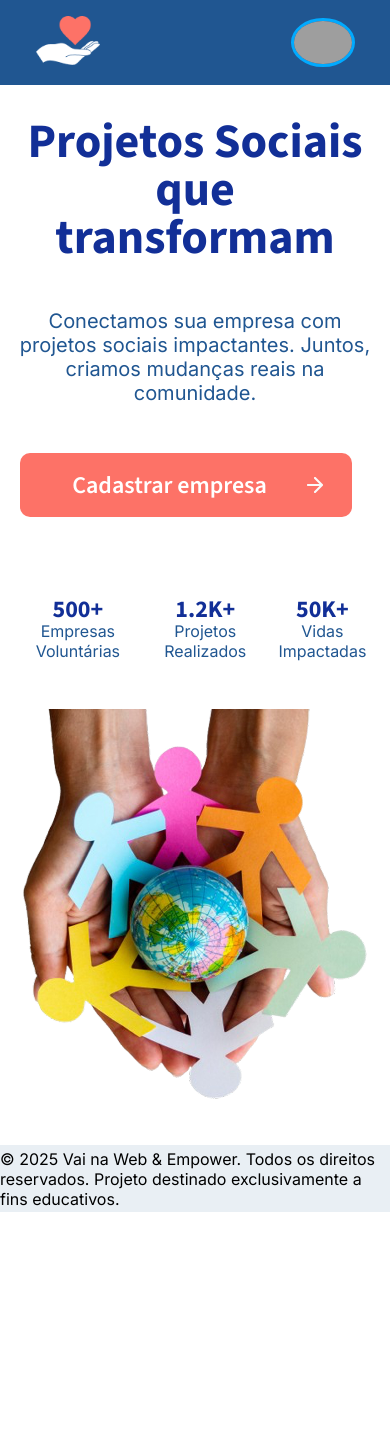
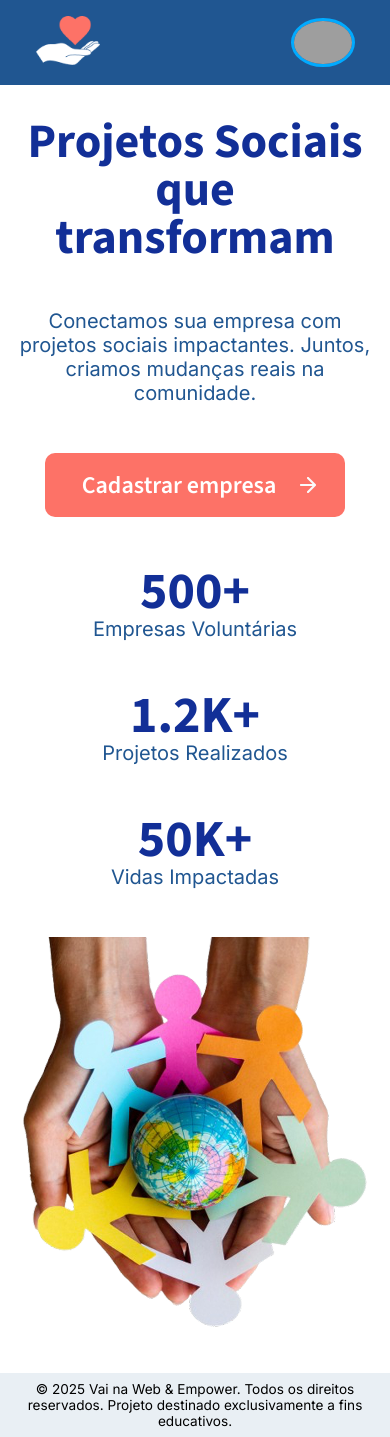
Before and after one commit to niedjaraujos/siteconnect, a React (Vite) app: page / in a window 390 px wide. Before the commit the page ends 1212 px from the top, so only its background shows below. Built offline with nearby package versions, Linux system fonts and the light colour scheme; grey boxes are pictures that could not be loaded.

Commit message:
styles: footer responsivo

```diff
--- a/src/components/footer/footer.module.scss
+++ b/src/components/footer/footer.module.scss
@@ -1,14 +1,19 @@
-@use '../../globalStyles.scss' as *;
+@use "../../globalStyles.scss" as *;
 
 .footer {
   background-color: $color-bottom;
   display: flex;
   justify-content: center;
   align-items: center;
-  height: 67px;
+  text-align: center;
+  height: 4rem;
 }
 .footerText {
   color: $color-black;
-  font-size: 1rem;
-  font-family: 'Inter', sans-serif;
+  font-size: 0.85rem;
+  font-family: "Inter", sans-serif;
+
+  @media (width >= 1024px) {
+    font-size: 1rem;
+  }
 }
--- a/src/components/header/header.module.scss
+++ b/src/components/header/header.module.scss
@@ -19,11 +19,11 @@
   display: flex;
   align-items: center;
   justify-content: space-between;
-  gap: 2rem;
   display: none;
 
   @media (width >= 1024px) {
     display: flex;
+    gap: 3rem;
   }
 }
 .link {
--- a/src/pages/home/home.module.scss
+++ b/src/pages/home/home.module.scss
@@ -16,6 +16,7 @@
   display: flex;
   flex-direction: column;
   justify-content: center;
+  align-items: center;
   max-width: 50rem;
   width: 100%;
   gap: 3rem;
@@ -24,6 +25,7 @@
 
   @media (width >= 1024px) {
     text-align: left;
+    align-items: start;
   }
 }
 
@@ -54,7 +56,7 @@
   background-image: url("../../assets/arrow.png");
   background-repeat: no-repeat;
   background-position: right 25px center;
-  width: 332px;
+  width: 300px;
   padding: 1rem 4rem 1rem 2rem;
   transition: 0.5s;
 
@@ -64,19 +66,24 @@
 }
 .hero__stats {
   display: flex;
-  gap: 1rem;
+  flex-direction: column;
+  gap: 3rem;
   text-align: center;
-  margin-top: 2rem;
 
   @media (width >= 1024px) {
+    flex-direction: row;
     justify-content: space-between;
+
+    margin-block: 2rem;
   }
 }
 
 .stats__number {
-  @media (width >= 1024px) {
-    font-size: 3rem;
-  }
+  font-size: 3.25rem;
+}
+
+.stats__label {
+  font-size: 1.25rem;
 }
 .hero__image {
   max-width: 100vw;
```
